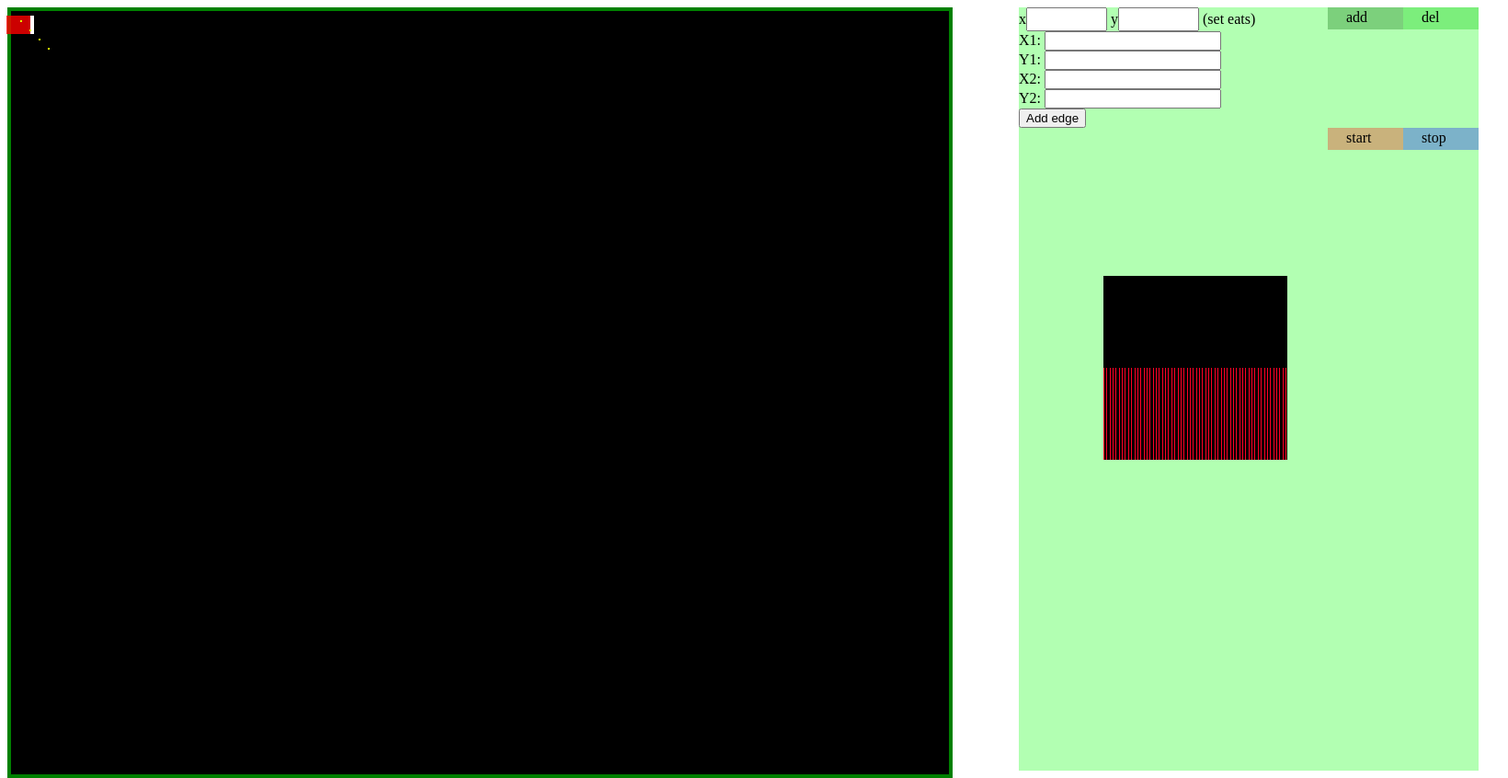
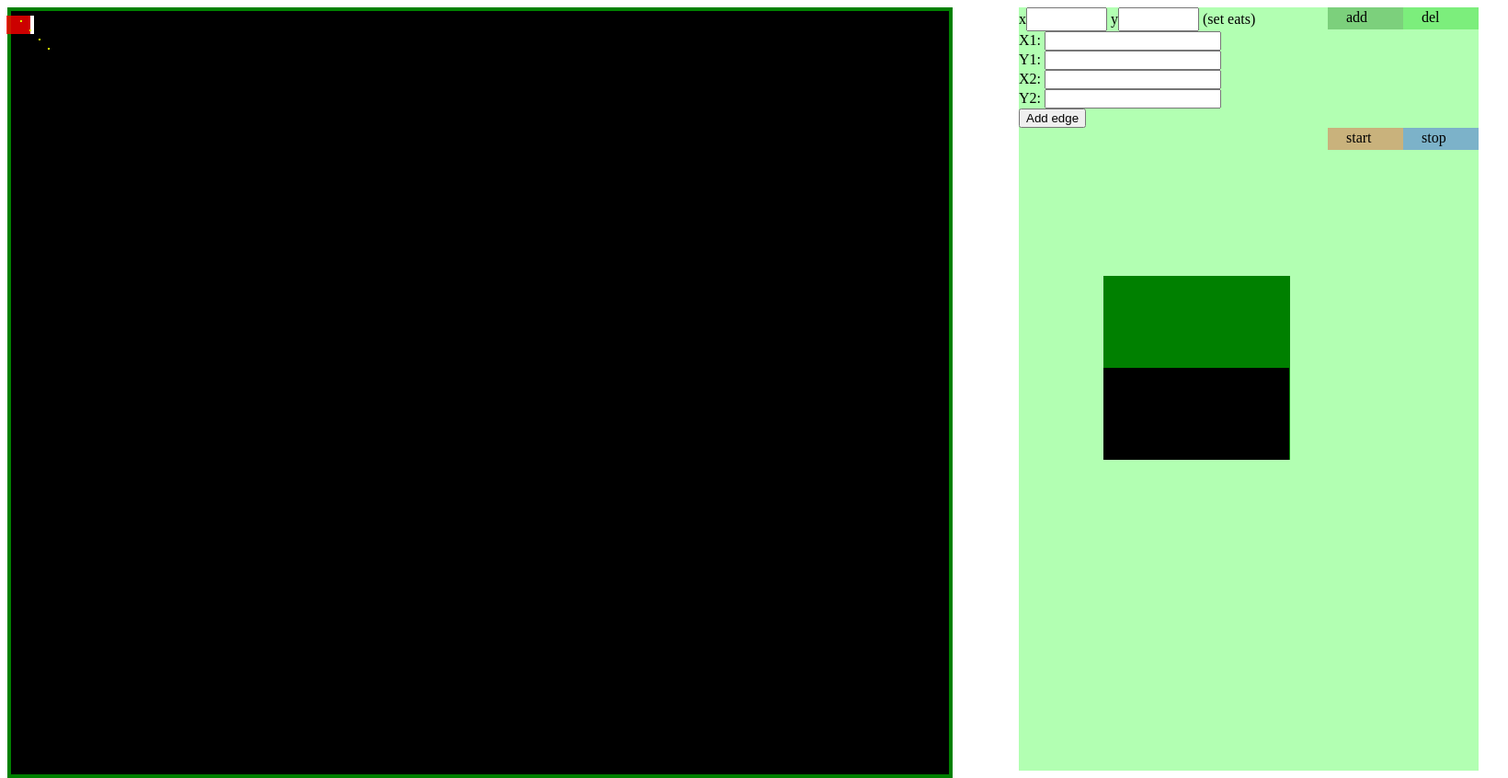
Before and after one commit to CCCRG/bacterium, a Django app: page / in a window 1640 px wide. Shown: the whole page at 92% size. Run offline with Django 5.2, Linux system fonts and the light colour scheme; data comes from the database, SQL or seed files in the repository; data that the repository does not hold is empty; some libraries are stand-ins or nearby versions.

Commit message:
changed the plot style

```diff
--- a/static_collected/cub/base.css
+++ b/static_collected/cub/base.css
@@ -56,16 +56,16 @@
         position: absolute;
 	}
 .div_plot {
-    background-color: rgba(0, 0, 0, 1);
-    width: 200px;
+    background-color: green;
+    width: 203px;
     height: 200px;
     left: 1200px;
     top: 300px;
     position: absolute;
 }
 .div_band {
-     background-color: rgb(255, 0, 38);
-    width: 1px;
+    background-color: rgb(0, 0, 0, 1);
+    width: 4px;
     height: 0.1px;
     left: 1200px;
     top: 400px;
@@ -130,7 +130,3 @@
         padding:2px 2px 2px 20px;
         cursor:default;
 	}
-
-input[name=message] {
-        width: 10%;
-    }
```
Also changed, not shown: cub/static/cub/base.css (+4 -4 lines).
